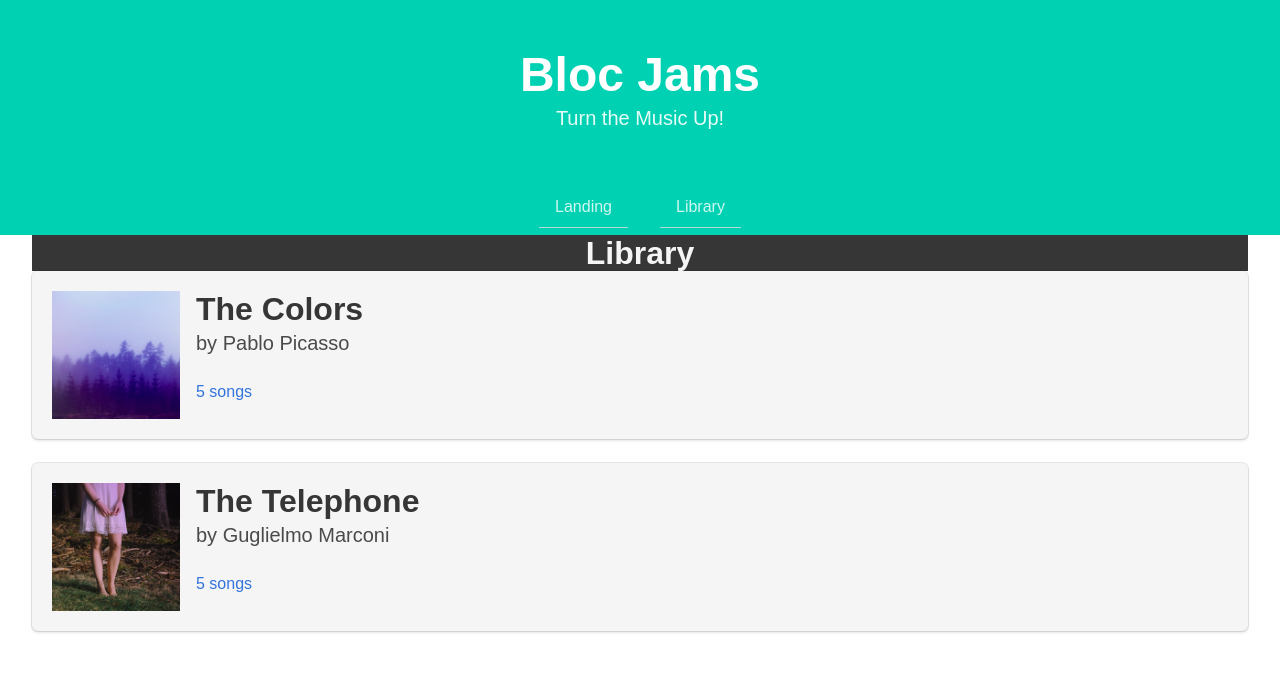
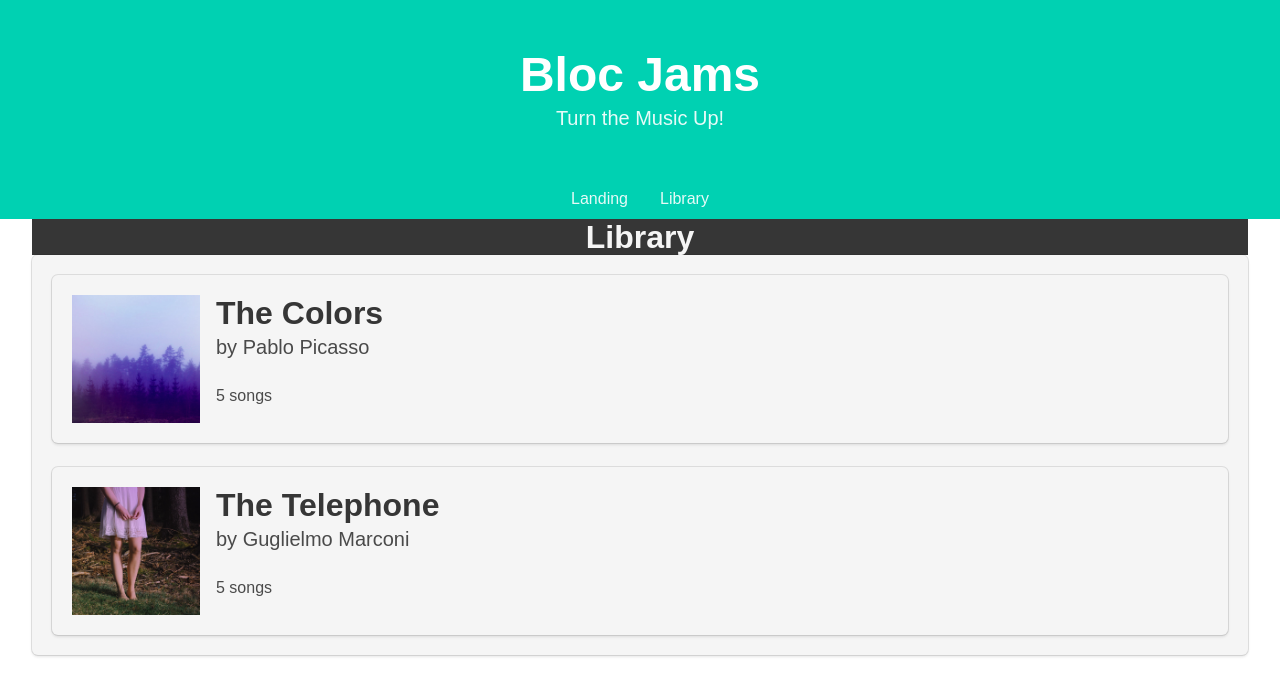
Before and after one commit to jordan-paz/bloc-jams-react, a React (Create React App) app: page /library in a window 1280 px wide. Shown: the top 696 px of the page. Built offline with nearby package versions, Linux system fonts and the light colour scheme.

Commit message:
fixed a few best practice errors

```diff
--- a/src/App.js
+++ b/src/App.js
@@ -18,13 +18,13 @@ class App extends Component {
     <div>
       <div className="hero is-primary">
         <div className="hero-body">
-            <h1 class="title is-size-1 has-text-centered">Bloc Jams</h1>
-            <h2 class="subtitle has-text-centered">Turn the Music Up!</h2>
+            <h1 className="title is-size-1 has-text-centered">Bloc Jams</h1>
+            <h2 className="subtitle has-text-centered">Turn the Music Up!</h2>
         </div>
         <div className="tabs is-centered">
           <ul>
-            <li><a><Link to='/'>Landing</Link></a></li>
-            <li><a><Link to='/library'>Library</Link></a></li>
+            <li><Link to='/'>Landing</Link></li>
+            <li><Link to='/library'>Library</Link></li>
           </ul>
         </div>
       </div>
--- a/src/components/Library.js
+++ b/src/components/Library.js
@@ -9,14 +9,15 @@ class Library extends Component {
   }
   render () {
     return (
-        <div class = "container is-fluid">
+        <div className = "container is-fluid">
           <div className="hero is-dark">
             <h1 className="title has-text-centered">Library</h1>
         </div>
-        {
+        <div className="box has-background-white-ter">
+          {
             this.state.albums.map( (album, index) =>
-              <div className="box has-background-white-ter">
-              <Link to={`/album/${album.slug}`} key={index}>
+
+              <Link className="box has-background-white-ter" to={`/album/${album.slug}`} key={index}>
                 <div className="media">
                   <div className="media-left">
                     <img className="image is-128x128" src={album.albumCover} alt={album.title} />
@@ -28,9 +29,9 @@ class Library extends Component {
                   </div>
                 </div>
               </Link>
-              </div>
-             )
+            )
            }
+        </div>
       </div>
     );
   }
```
